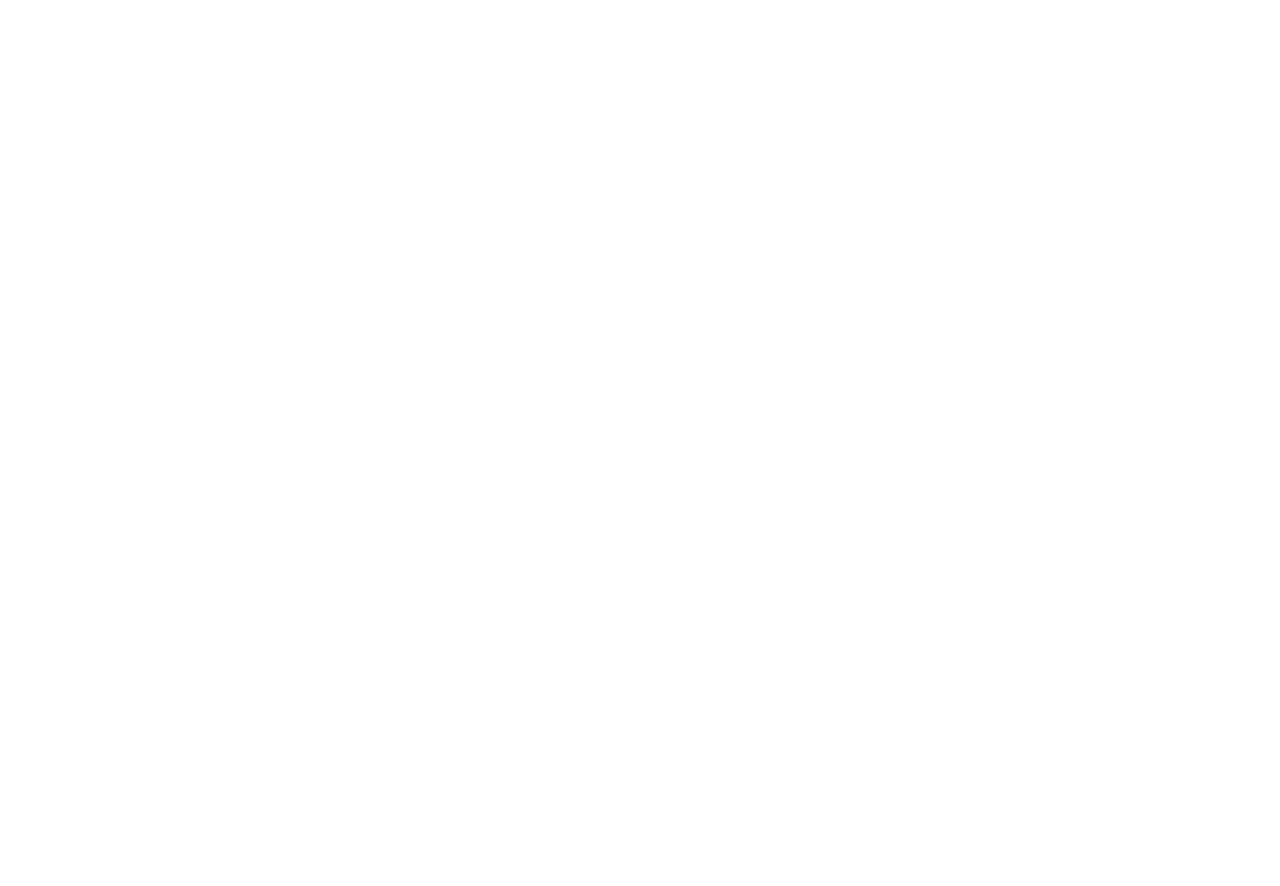
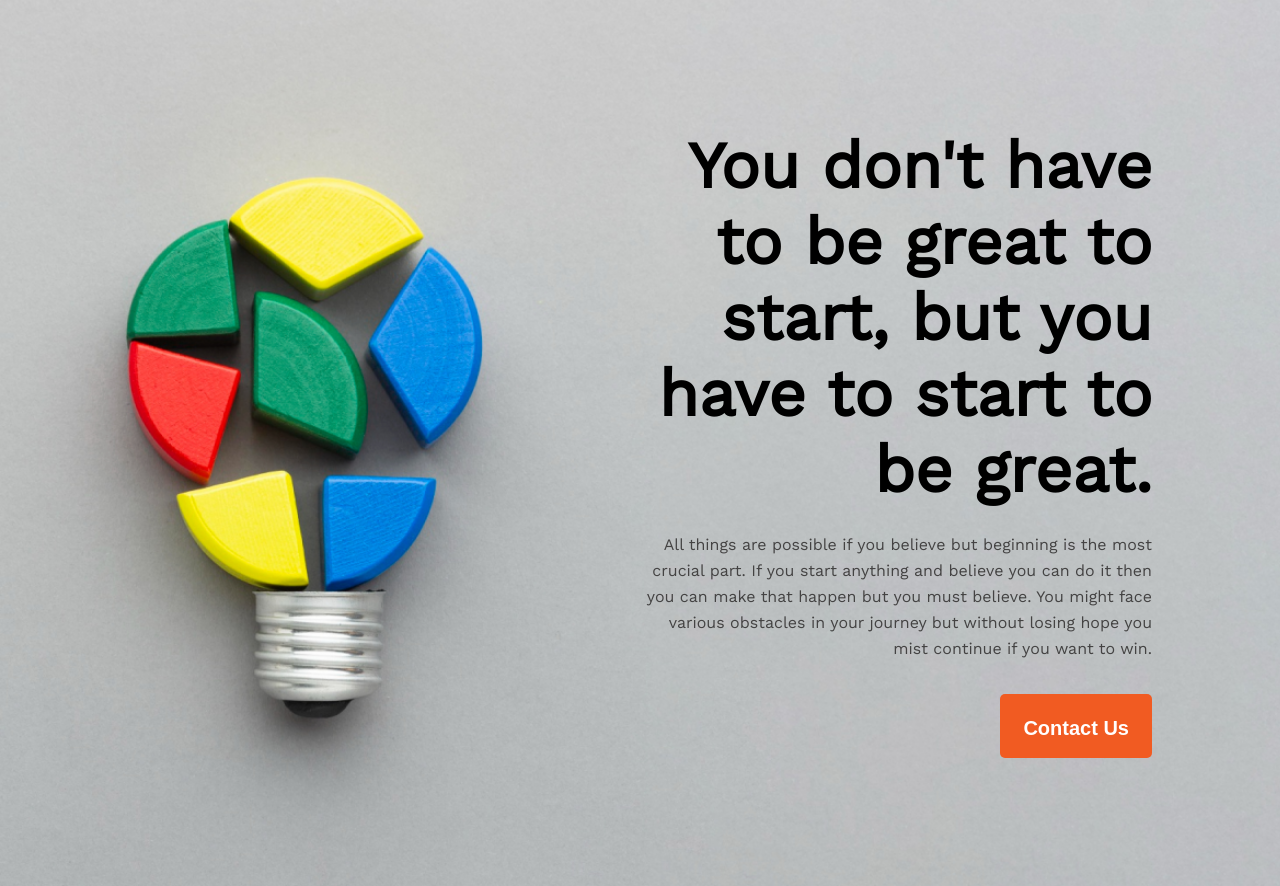
Before and after one commit to ijazhossain/new-year-website, a plain HTML site: page index.html in a window 1280 px wide. Before the commit the page ends 800 px from the top, so only its background shows below. Drawn offline with nearby package versions, Linux system fonts and the light colour scheme.

Commit message:
header section commited

```diff
--- a/index.html
+++ b/index.html
@@ -22,6 +22,17 @@
 
 <body>
 
+    <!-- header section  -->
+    <header class="header">
+        <section class="banner">
+            <h1 class="banner-title">You don't have to be great to start, but you have to start to be great.</h1>
+            <p class="banner-description">All things are possible if you believe but beginning is the most crucial
+                part. If you start anything and
+                believe you can do it then you can make that happen but you must believe. You might face various
+                obstacles in your journey but without losing hope you mist continue if you want to win.</p>
+            <button class="banner-btn">Contact Us</button>
+        </section>
+    </header>
 </body>
 
 </html>
--- a/styles/style.css
+++ b/styles/style.css
@@ -1,3 +1,45 @@
+* {
+    margin: 0;
+}
+
 body {
     font-family: 'Work Sans', sans-serif;
 }
+
+/* header section */
+.header {
+    background-image: url('../images/banner/banner2.png');
+    background-size: cover;
+    min-height: 800px;
+}
+
+.banner {
+    width: 40%;
+    margin-left: auto;
+    padding: 10%;
+    text-align: right;
+}
+
+.banner-title {
+    font-weight: 700;
+    line-height: 76px;
+    font-size: 65px;
+}
+
+.banner-description {
+    color: #444343;
+    line-height: 26px;
+    margin-top: 24px;
+}
+
+.banner-btn {
+    height: 64px;
+    padding: 23px;
+    color: #ffffff;
+    background-color: #F15B22;
+    border: none;
+    border-radius: 5px;
+    margin-top: 32px;
+    font-weight: 600;
+    font-size: 20px;
+}
```
